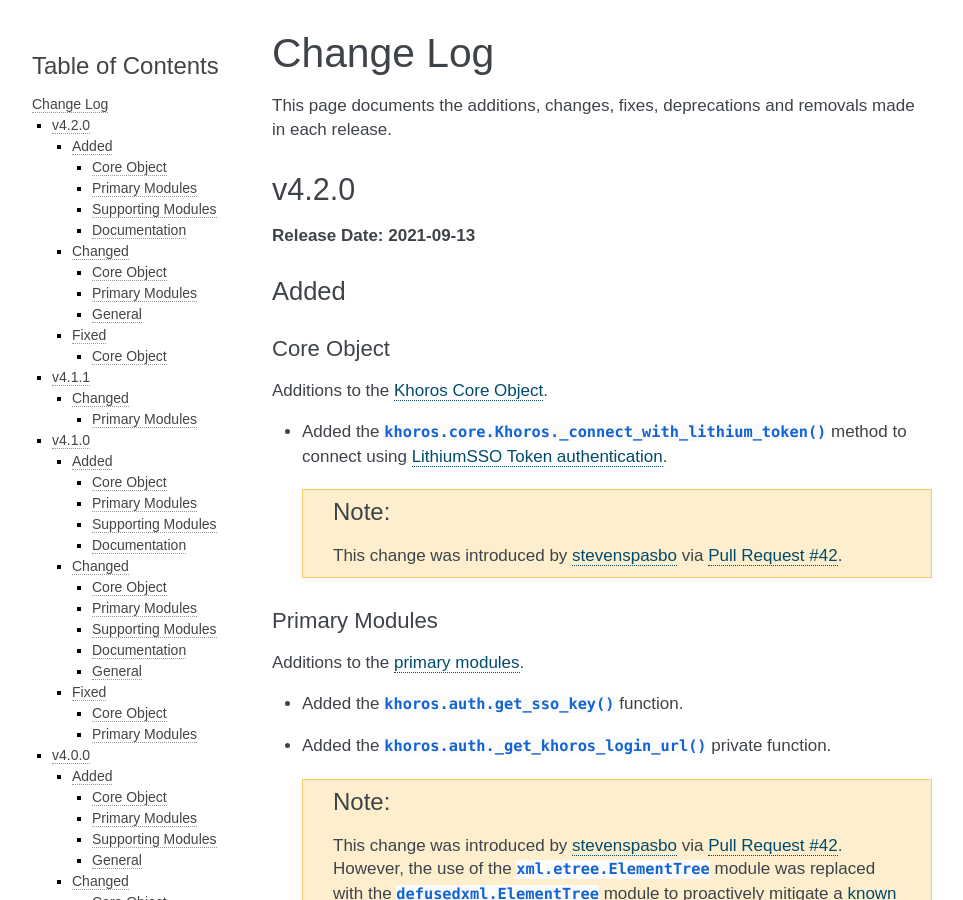
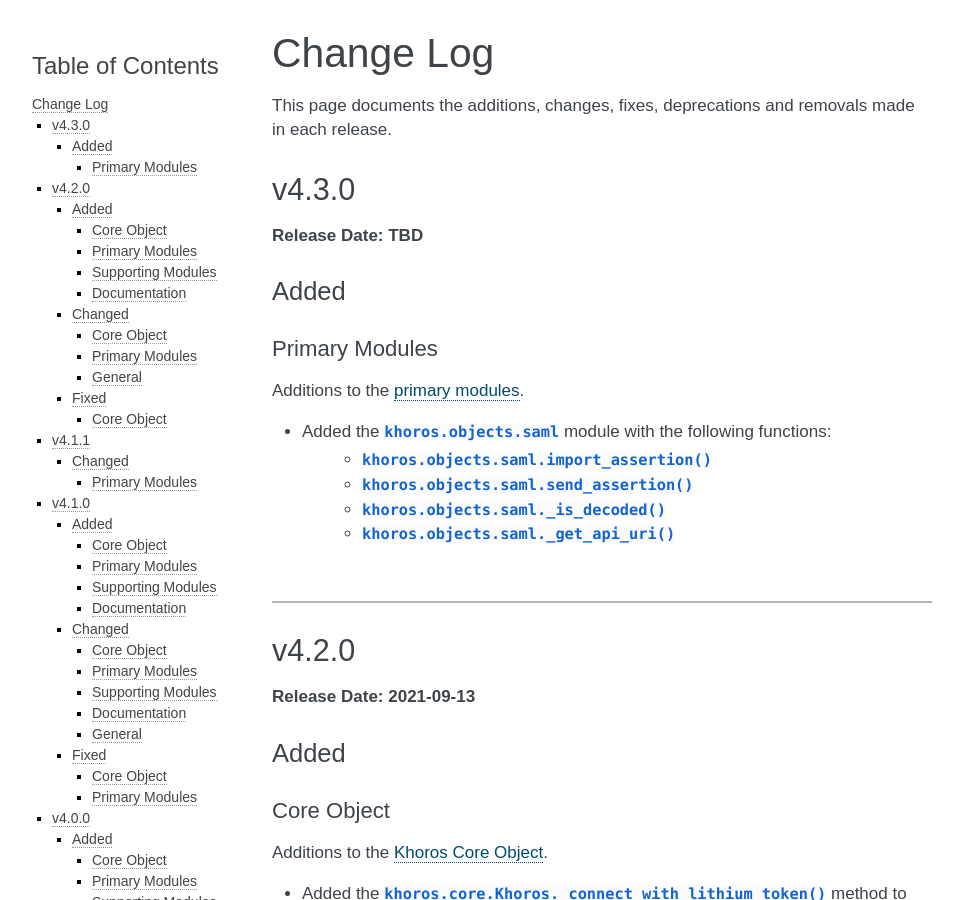
Before and after one commit to jeffshurtliff/khoros, a Sphinx documentation site: the page built from docs/changelog.rst, in a window 1280 px wide and 900 px high. Shown: the whole window, without its empty margins (148-1111 px from the left). Built offline with Sphinx 7.4.7, drawn with Linux system fonts in a browser that asks for light colours.

Commit message:
Updated the changelog to include the 4.3.0 changes

```diff
--- a/docs/changelog.rst
+++ b/docs/changelog.rst
@@ -2,6 +2,28 @@
 Change Log
 ##########
 This page documents the additions, changes, fixes, deprecations and removals made in each release.
+
+******
+v4.3.0
+******
+**Release Date: TBD**
+
+Added
+=====
+
+Primary Modules
+---------------
+Additions to the :doc:`primary modules <primary-modules>`.
+
+* Added the :py:mod:`khoros.objects.saml` module with the following functions:
+    * :py:func:`khoros.objects.saml.import_assertion`
+    * :py:func:`khoros.objects.saml.send_assertion`
+    * :py:func:`khoros.objects.saml._is_decoded`
+    * :py:func:`khoros.objects.saml._get_api_uri`
+
+|
+
+-----
 
 ******
 v4.2.0
```
